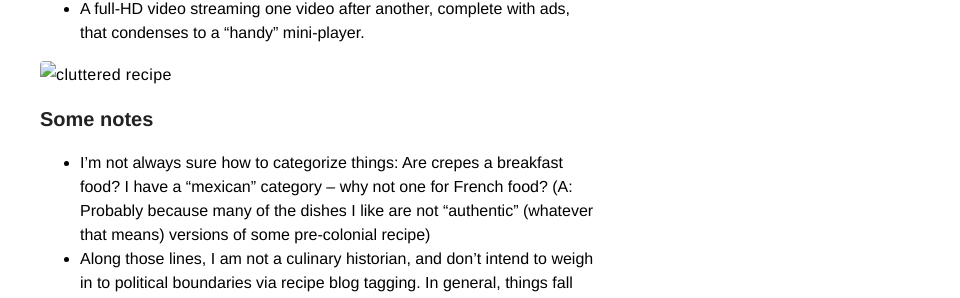
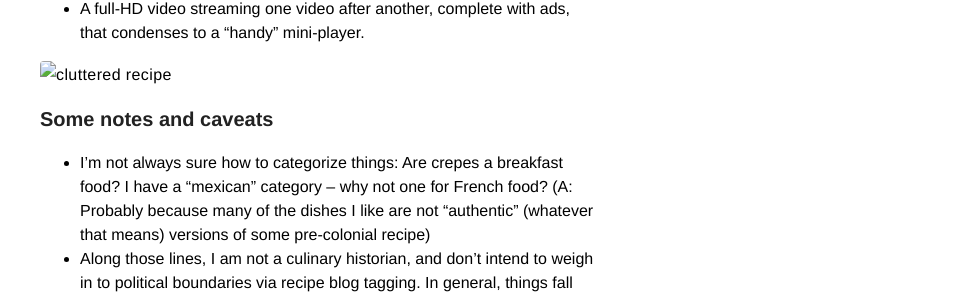
Before and after one commit to jimmyodonnell/jimmyodonnell.github.io, a Jekyll site: the page built from recipes/preface.md, in a window 1280 px wide. Shown: the part 446-744 px from the top of the page, without its empty margins (320-1280 px from the left). Built offline with Jekyll 4.4.1, drawn with Linux system fonts in a browser that asks for light colours; our own code applies the rules of GitHub Pages for plain Markdown files.

Commit message:
update preface

```diff
--- a/recipes/preface.md
+++ b/recipes/preface.md
@@ -9,6 +9,6 @@ My favorite format for following a recipe in the kitchen is the good old-fashion
 ![cluttered recipe](../assets/images/cluttered-recipe.png)
 
 
-### Some notes
+### Some notes and caveats
 - I'm not always sure how to categorize things: Are crepes a breakfast food? I have a "mexican" category -- why not one for French food? (A: Probably because many of the dishes I like are not "authentic" (whatever that means) versions of some pre-colonial recipe)
 - Along those lines, I am not a culinary historian, and don't intend to weigh in to political boundaries via recipe blog tagging. In general, things fall into a category based on the type of restaurant you'd find it on the menu. Also, Vietnamese and Thai = SE Asia; stuff with lots of curry powder == S Asia; stir fries with lots of sesame oil flavor == E Asia.
```
